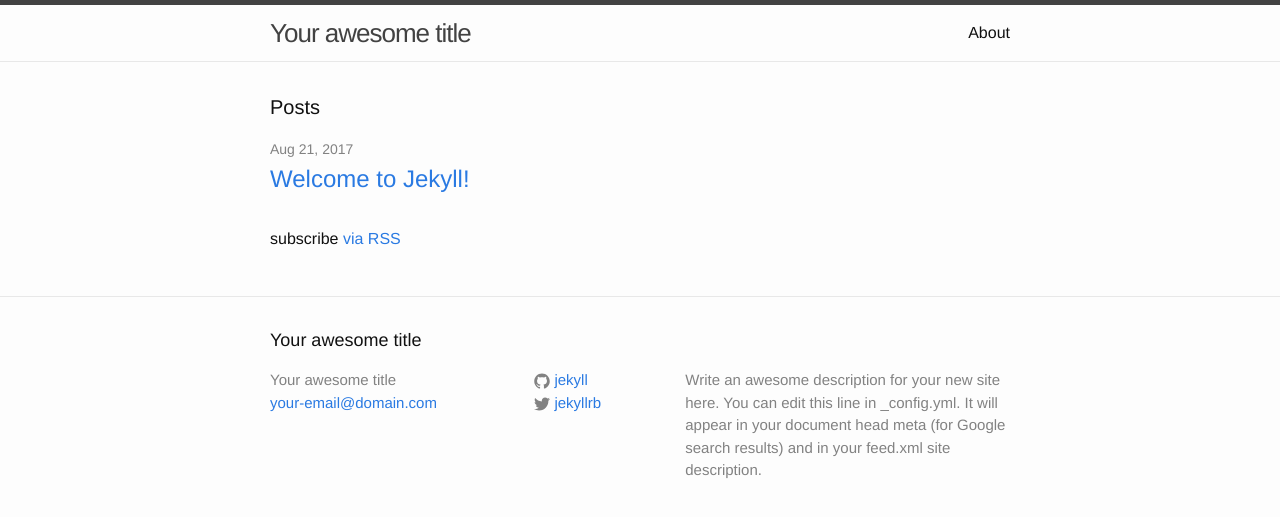
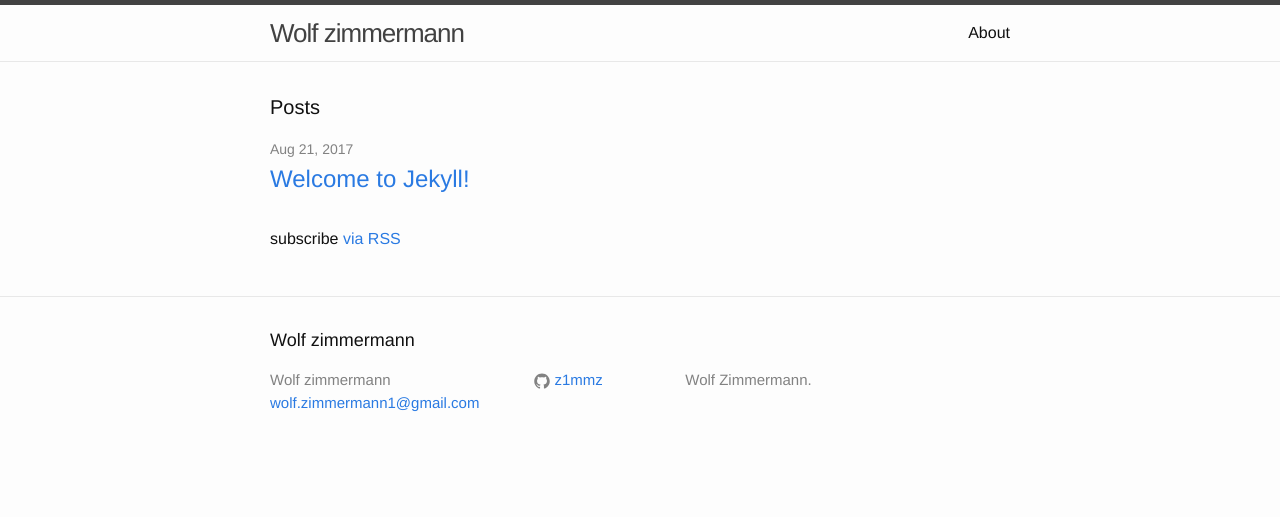
Before and after one commit to z1mmz/z1mmz.github.io, a Jekyll site: the page built from index.html, in a window 1280 px wide. Shown: the top 517 px of the page. Built offline with Jekyll 4.4.1, drawn with Linux system fonts in a browser that asks for light colours.

Commit message:
updated info

```diff
--- a/_config.yml
+++ b/_config.yml
@@ -6,16 +6,14 @@
 # 'jekyll serve'. If you change this file, please restart the server process.
 
 # Site settings
-title: Your awesome title
-email: your-email@domain.com
+title: Wolf zimmermann
+email: wolf.zimmermann1@gmail.com
 description: > # this means to ignore newlines until "baseurl:"
-  Write an awesome description for your new site here. You can edit this
-  line in _config.yml. It will appear in your document head meta (for
-  Google search results) and in your feed.xml site description.
+  Wolf Zimmermann.
 baseurl: "" # the subpath of your site, e.g. /blog
 url: "http://yourdomain.com" # the base hostname & protocol for your site
-twitter_username: jekyllrb
-github_username:  jekyll
+twitter_username:
+github_username:  z1mmz
 
 # Build settings
 markdown: kramdown
```
